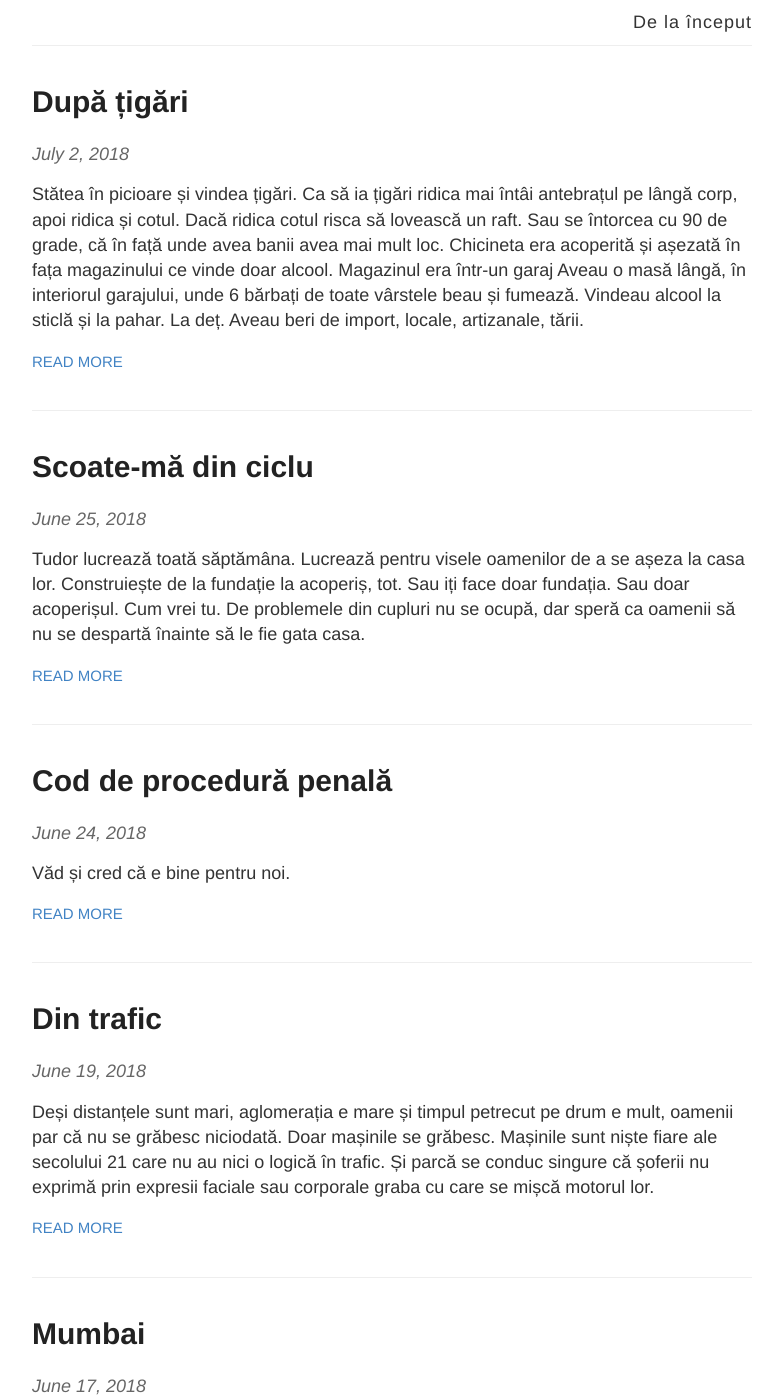
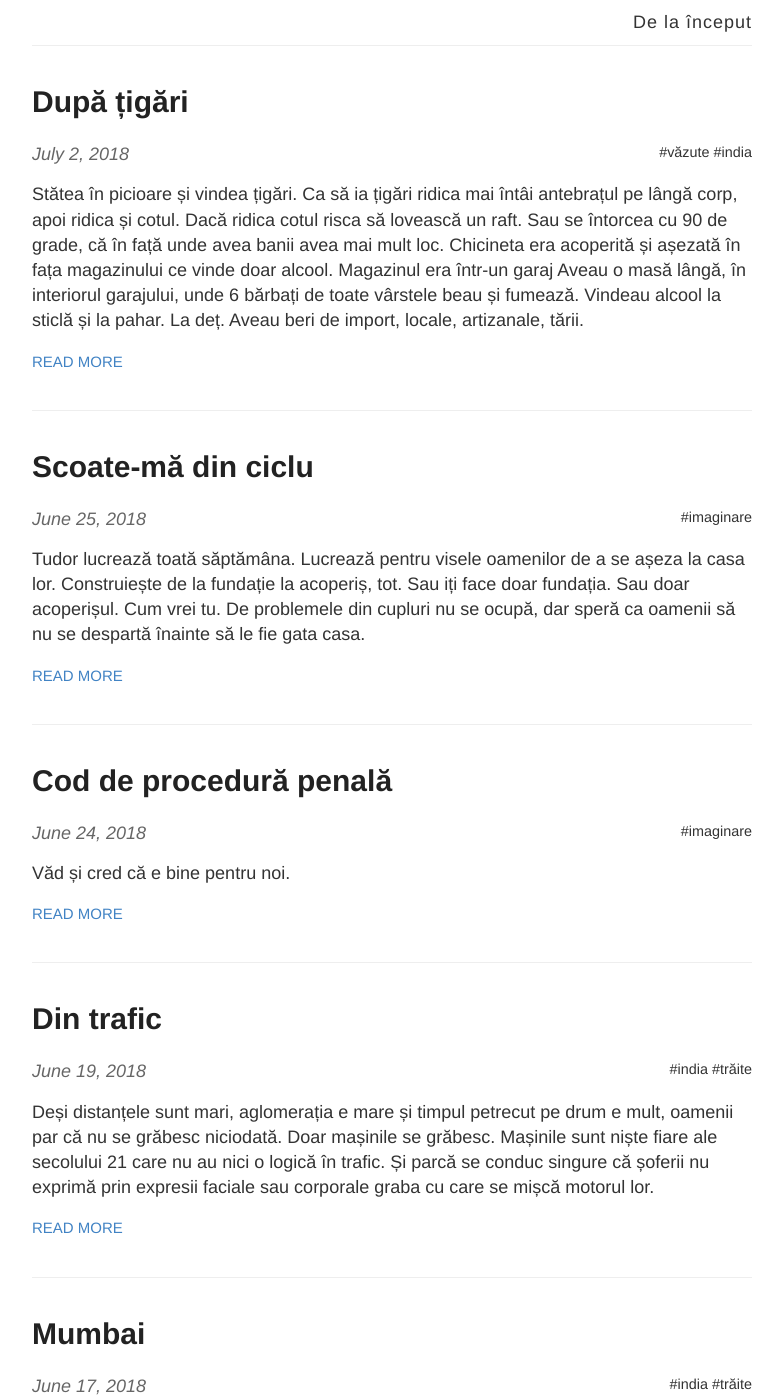
Before and after one commit to dorinoltean/blog, a Jekyll site: the page built from index.html, in a window 1280 px wide and 1400 px high. Shown: the whole window, without its empty margins (248-1031 px from the left). Built offline with Jekyll 4.4.1, drawn with Linux system fonts in a browser that asks for light colours.

Commit message:
tags in article list

```diff
--- a/_posts/2018-07-02-dupa-tigari.md
+++ b/_posts/2018-07-02-dupa-tigari.md
@@ -3,6 +3,7 @@ layout: post
 title: După țigări
 tags:
  - văzute
+ - india
 notes:
  - hashtag: inspirație
    content: 'All humans beings have an innate desire to overcome suffering. Dalai Lama'
--- a/index.html
+++ b/index.html
@@ -7,9 +7,14 @@ layout: default
     <article class="post">
 
       <h1><a href="{{ site.baseurl }}{{ post.url }}">{{ post.title }}</a></h1>
+      <div class="tags">
+        {% for tag in post.tags %}
+          <span>#{{tag | strip}}</span>
+        {% endfor %}
+      </div>
       <div class="date">
-          {{ post.date | date: "%B %e, %Y" }}
-        </div>
+        {{ post.date | date: "%B %e, %Y" }}
+      </div>
       <div class="entry">
         {{ post.excerpt }}
       </div>
```
